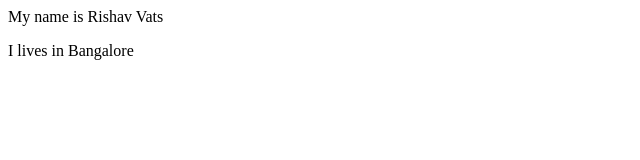
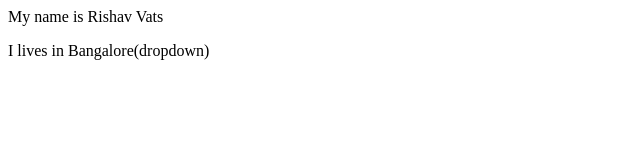
Before and after one commit to RishavKumar8578/LocalRepo, a plain HTML site: page index.html in a window 1280 px wide. Shown: the full height of the page, 0-640 px from the left. Drawn offline with Linux system fonts and the light colour scheme.

```diff
--- a/index.html
+++ b/index.html
@@ -1,2 +1,2 @@
 <p>My name is Rishav Vats</p>
-<p>I lives in Bangalore</p>
+<p>I lives in Bangalore(dropdown)</p>
```
